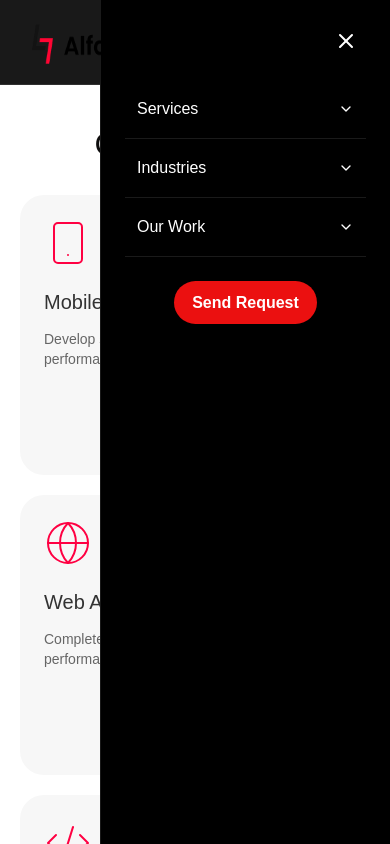
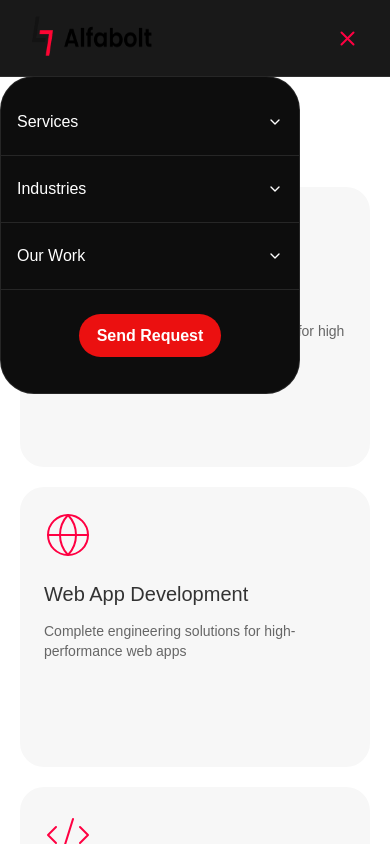
Before and after one commit to MehreenZahra/alfabolt-website, a Next.js app: page / in a window 390 px wide. Both pictures are taken after a click on the button "Toggle menu". Shown: the top 844 px of the page. Built offline with nearby package versions, Linux system fonts and the light colour scheme; a web font is replaced by a local one.

Commit message:
mobilenav added

```diff
--- a/components/card/Card.module.css
+++ b/components/card/Card.module.css
@@ -140,12 +140,6 @@
     gap: 16px;
   }
 
-  /* Show button by default on mobile */
-  /* .buttonWrapper {
-    opacity: 1;
-    transform: translateY(0);
-  } */
-
   /* Show description by default on mobile */
   .description {
     opacity: 1;
--- a/components/navbar/index.tsx
+++ b/components/navbar/index.tsx
@@ -1,32 +1,32 @@
-'use client'
-import Image from 'next/image'
-import Link from 'next/link'
-import React, { useState } from 'react'
-import styles from "./navbar.module.css"
-import { ChevronDown, Menu, X } from 'lucide-react'
+"use client";
+import Image from "next/image";
+import Link from "next/link";
+import React, { useState } from "react";
+import styles from "./navbar.module.css";
+import { ChevronDown, Menu, X } from "lucide-react";
 
 const navItems = {
   Services: [
-    'Mobile App Development',
-    'Web App Development',
-    'API Design',
-    'AI Agents',
-    'Cloud Optimisation',
-    'Data Migration',
-    'UI/UX'
+    "Mobile App Development",
+    "Web App Development",
+    "API Design",
+    "AI Agents",
+    "Cloud Optimisation",
+    "Data Migration",
+    "UI/UX",
   ],
   Industries: [
-    'Healthcare',
-    'Finance',
-    'Education',
-    'E-commerce',
-    'Real Estate'
+    "Healthcare",
+    "Finance",
+    "Education",
+    "E-commerce",
+    "Real Estate",
   ],
-  'Our Work': [
-    'Case Studies',
-    'Portfolio',
-    'Testimonials'
-  ]
+  "Our Work": [
+    "Case Studies",
+    "Portfolio",
+    "Testimonials"
+  ],
 };
 
 const Navbar = () => {
@@ -42,7 +42,12 @@ const Navbar = () => {
       <div className={styles.navContainer}>
         {/* Logo */}
         <Link href="/" className={styles.logo}>
-          <Image src="/images/alfabolt-logo.png" alt="Alfabolt" width={120} height={40} />
+          <Image
+            src="/images/alfabolt-logo.png"
+            alt="Alfabolt"
+            width={120}
+            height={40}
+          />
         </Link>
 
         {/* Desktop Navigation */}
@@ -61,20 +66,26 @@ const Navbar = () => {
               </div>
             </div>
           ))}
-          <button  className={styles.cta}>Talk to Us</button>
+          <button className={styles.cta}>Talk to Us</button>
         </div>
 
         {/* Mobile Menu Button */}
         <button
           className={styles.menuButton}
           onClick={() => setIsMenuOpen(!isMenuOpen)}
+          aria-label="Toggle menu"
         >
-          {isMenuOpen ? <X size={24} /> : <Menu size={24} />}
+          <div
+            className={`${styles.menuIcon} ${isMenuOpen ? styles.open : ""}`}
+          >
+            <Menu size={24} className={styles.menu} />
+            <X size={24} className={styles.close} />
+          </div>
         </button>
       </div>
 
       {/* Mobile Navigation */}
-      <div className={`${styles.mobileNav} ${isMenuOpen ? styles.open : ''}`}>
+      <div className={`${styles.mobileNav} ${isMenuOpen ? styles.open : ""}`}>
         {Object.entries(navItems).map(([key, items]) => (
           <div key={key} className={styles.accordionItem}>
             <button
@@ -85,7 +96,7 @@ const Navbar = () => {
               <ChevronDown
                 size={16}
                 className={`${styles.accordionIcon} ${
-                  activeAccordion === key ? styles.rotate : ''
+                  activeAccordion === key ? styles.rotate : ""
                 }`}
               />
             </button>
@@ -105,7 +116,7 @@ const Navbar = () => {
         </div>
       </div>
     </nav>
-  )
-}
+  );
+};
 
-export default Navbar
+export default Navbar;
--- a/components/navbar/navbar.module.css
+++ b/components/navbar/navbar.module.css
@@ -1,7 +1,7 @@
 .navbar {
   position: sticky;
-  top: 0;
   z-index: 1000;
+  width: 100%;
   background: rgba(0, 0, 0, 0.9);
   backdrop-filter: blur(10px);
   border-bottom: 1px solid rgba(255, 255, 255, 0.1);
@@ -45,12 +45,18 @@
 
 .navLink:hover {
   background-color: #313131;
-  border-radius: 40px;
+  border-radius: 80px;
   transition: background-color 0.3s ease;
 }
-.chevron:hover{
+.chevron {
+  transition: transform 0.3s ease;
+}
+
+.navLink:hover .chevron {
   transform: rotate(180deg);
-  transition: transform 0.3s ease;
+}
+.navItem:hover .chevron {
+  transform: rotate(180deg);
 }
 .dropdown {
   position: absolute;
@@ -68,7 +74,6 @@
   flex-direction: column;
   gap: 4px;
   border: 1px solid rgba(255, 255, 255, 0.1);
-  box-shadow: 0 4px 20px rgba(0, 0, 0, 0.4);
 }
 
 .navItem:hover .dropdown {
@@ -83,18 +88,16 @@
   border-radius: 40px;
   transition: all 0.1s ease;
   text-decoration: none;
+  font-family: inherit;
   font-size: 0.9rem;
   display: block;
   width: 100%;
-  /* text-align: left; */
 }
 
 .dropdownItem:hover {
   background: rgba(255, 255, 255, 0.1);
-  /* transform: translateX(4px); */
   border-radius: 40px;
 }
-
 
 /* Mobile Menu Button */
 .menuButton {
@@ -104,26 +107,91 @@
   color: #fff;
   cursor: pointer;
   z-index: 50;
+  position: relative;
+  transition: transform 0.3s ease;
+}
+
+.menuButton:hover {
+  transform: scale(1.1);
+}
+/* Hamburger to X transition */
+.menuIcon {
+  position: relative;
+  transition: transform 0.3s ease;
+}
+
+.menuIcon.open {
+  transform: rotate(90deg);
+}
+
+/* Individual icon transitions */
+.menuIcon svg {
+  transition: opacity 0.2s ease, transform 0.3s ease;
+}
+
+.menuIcon .menu {
+  opacity: 1;
+  transform: scale(1);
+}
+
+.menuIcon .close {
+  position: absolute;
+  top: 0;
+  left: 0;
+  opacity: 0;
+  transform: scale(0.5) rotate(-90deg);
+}
+
+.menuIcon.open .menu {
+  opacity: 0;
+  transform: scale(0.5) rotate(90deg);
+}
+
+.menuIcon.open .close {
+  color: #ff0042;
+  opacity: 1;
+  transform: scale(1) rotate(0);
+}
+
+/* Close button transition */
+.closeButton {
+  position: absolute;
+  top: 24px;
+  right: 24px;
+  background: none;
+  border: none;
+  color: #fff;
+  cursor: pointer;
+  transition: transform 0.3s ease;
+}
+
+.closeButton:hover {
+  transform: rotate(90deg);
 }
 
 /* Mobile Navigation */
 .mobileNav {
   position: fixed;
-  top: 0;
-  right: 0;
-  height: 100vh;
-  width: 290px;
-  background: #000000;
-  padding: 80px 24px 24px;
+  top: 90;
+  right: 10;
+  height: fit-content;
+  min-width: 300px;
+  border-radius: 34px;
+  background: #0d0d0d;
+  padding: 12px 0px;
   transform: translateX(100%);
   transition: transform 0.3s ease-in-out;
   visibility: hidden;
-  border-left: 1px solid rgba(255, 255, 255, 0.1);
+  border: 1px solid rgba(255, 255, 255, 0.1);
+  z-index: 1000;
+  transition: transform 0.4s cubic-bezier(0.16, 1, 0.3, 1), visibility 0.4s ease;
+  z-index: 1001;
 }
 
 .mobileNav.open {
   transform: translateX(0);
   visibility: visible;
+  transition: transform 0.3s ease-in-out;
 }
 
 .accordionItem {
@@ -133,7 +201,7 @@
 
 .accordionButton {
   width: 100%;
-  padding: 12px;
+  padding: 16px;
   display: flex;
   justify-content: space-between;
   align-items: center;
@@ -142,11 +210,8 @@
   color: #fff;
   cursor: pointer;
   font-size: 1rem;
+  font-family: inherit;
   border-radius: 40px;
-}
-
-.accordionButton:hover {
-  background: rgba(255, 255, 255, 0.1);
 }
 
 .accordionIcon {
@@ -161,6 +226,7 @@
   display: flex;
   flex-direction: column;
   padding: 8px 12px;
+  animation: fadeIn 0.3s ease forwards;
 }
 
 .accordionLink {
@@ -200,65 +266,12 @@
     visibility: visible;
   }
 }
-
-.nav{
-    display: flex;
-    justify-content: space-between;
-    align-items: center;
-    padding: 1.3rem 3rem;
-    background-color: #080707;
-    box-shadow: 0 2px 4px rgba(0, 0, 0, 0.1);
-    position: sticky;
-    top: 0;
-    z-index: 1000;
+@media (min-width: 1024px) {
+  .mobileNav {
+    display: none !important;
   }
-
-.navlinks {
-   display: flex;
-   gap: 1rem;
 }
-.navlinks ul {
-    display: flex;
-    align-items: end;
-    list-style: none;
-    color: white;
-    gap: 1rem;
-}
-.dropdownicon{
-    display: flex;
-    align-items: center;
-}
-
-.icon:hover{
-   transform: rotate(180deg);
-    transition: transform 0.3s ease-in;
-    transition: transform 0.3s ease-out;
-}
-.logo{
-    color: white;
-    margin-top: 8px;
-
-}
-.navlinks ul li {
-    background-color:#080707 ;
-    color: white;
-    font-weight: 400;
-    font-style: normal;
-    font-size: 1rem;
-    border: none;
-    border-radius: 30px;
-
-    padding: 10px 15px;
-    cursor: pointer;
-}
-
-.navlinks ul li:hover{
-    background-color:#313131 ;
-    border-radius: 40px;
-    transition: background-color 0.3s ease;
-}
-
-.cta{
+.cta {
   background-color: #eb1010;
   color: white;
   padding: 13px 18px 12px;
@@ -270,27 +283,7 @@
   border-radius: 30px;
   cursor: pointer;
 }
-.cta:hover{
+.cta:hover {
   background-color: #aa1414;
   transition: background-color 0.3s ease;
 }
-
-.dropdown {
-    position: relative;
-    display: inline-block;
-    position: absolute;
-    top: 100%;
-    right: auto;
-}
-
-.dropdown-content {
-    display: none;
-    position: absolute;
-    background-color: #333;
-    min-width: 160px;
-    z-index: 1;
-}
-
-.dropdownicon:hover .dropdown-content {
-    display: block;
-}
```
Lines whose indentation alone changed are shown as unchanged.
